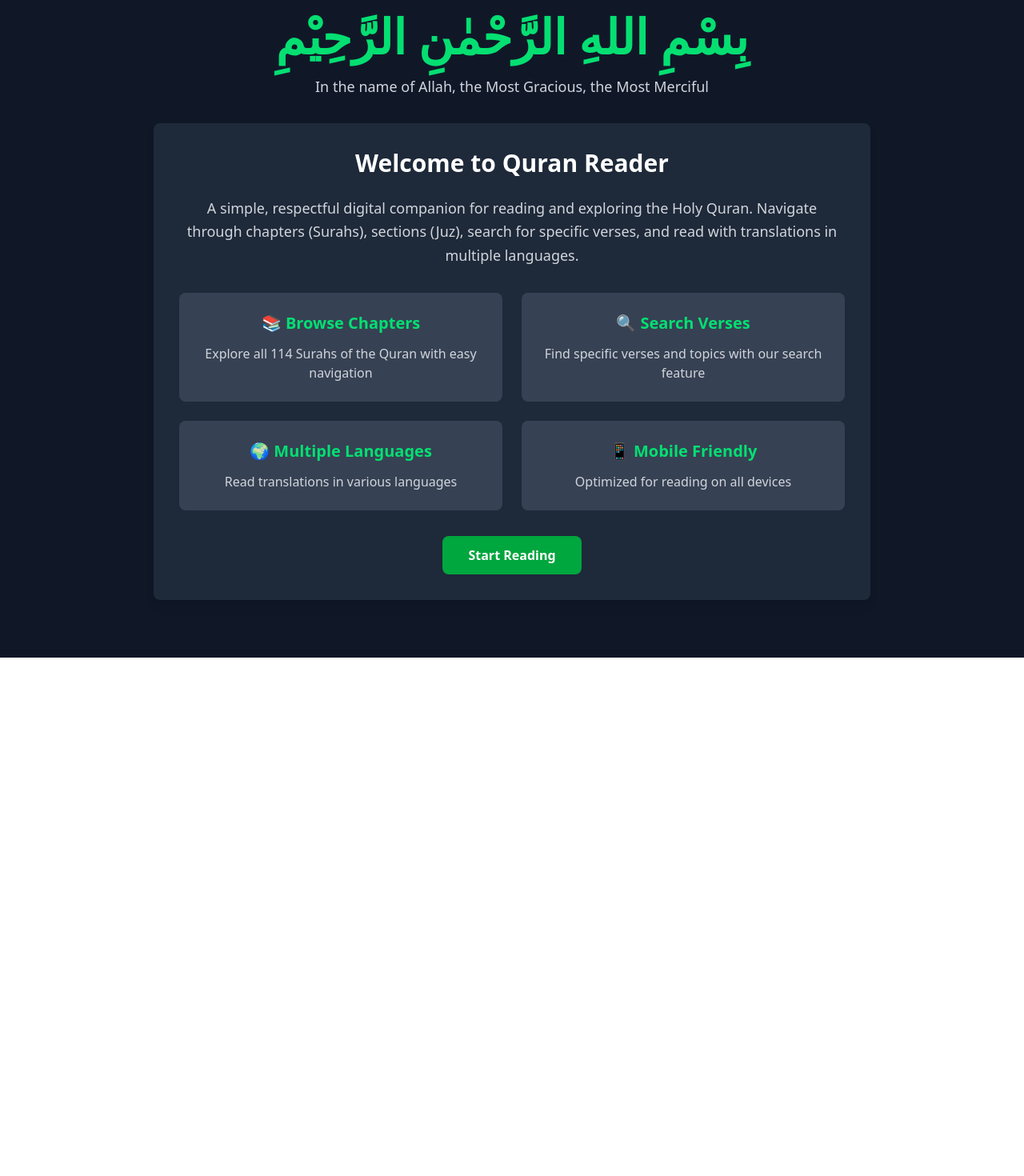
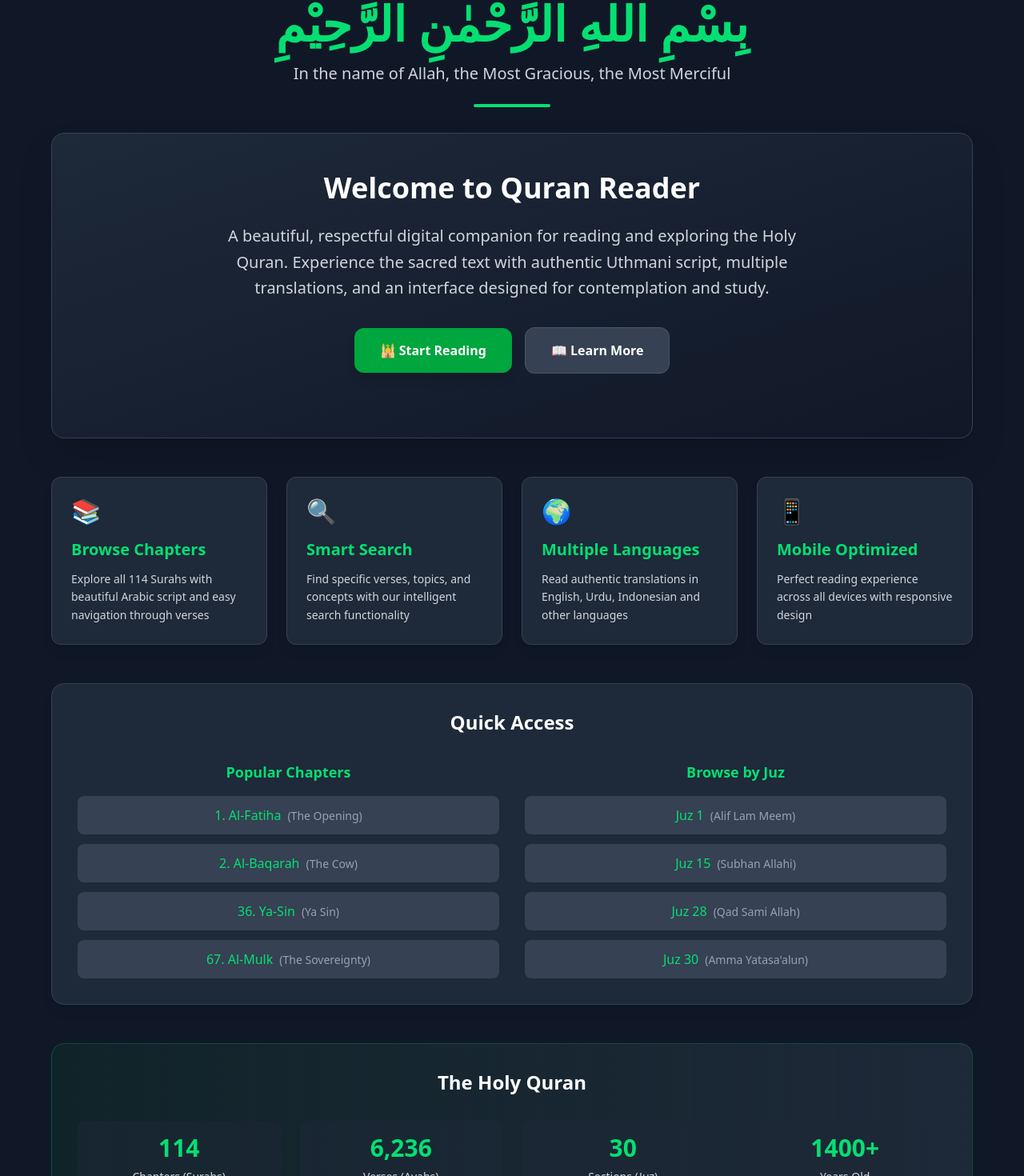
Before and after one commit to ahmed-7002/recite-web, a React (Vite) app: page / in a window 1280 px wide. Shown: the part 118-1588 px from the top of the page at 80% size. Before the commit the page ends 940 px from the top, so only its background shows below. Built offline with nearby package versions, Linux system fonts and the light colour scheme; a web font is replaced by a local one.

Commit message:
improved the Homepage

```diff
--- a/src/App.jsx
+++ b/src/App.jsx
@@ -90,49 +90,154 @@ const Loading = () => (
 // Home Page
 const Home = () => {
   return (
-    <div className="max-w-4xl mx-auto text-center py-12">
+    <div className="max-w-6xl mx-auto py-8">
+      {/* Hero Section */}
+      <div className="text-center mb-12">
         <div className="mb-8">
           <h1 className="text-4xl md:text-6xl font-bold mb-4 text-green-400" style={{ fontFamily: 'Uthmanic' }}>
             بِسْمِ اللهِ الرَّحْمٰنِ الرَّحِيْمِ
           </h1>
-        <p className="text-lg text-gray-300 mb-8">
+          <p className="text-lg md:text-xl text-gray-300 mb-6">
             In the name of Allah, the Most Gracious, the Most Merciful
           </p>
+          <div className="w-24 h-1 bg-green-400 mx-auto rounded-full"></div>
         </div>
 
-      <div className="bg-gray-800 rounded-lg p-8 shadow-lg">
-        <h2 className="text-3xl font-semibold mb-6 text-white">Welcome to Quran Reader</h2>
-        <p className="text-gray-300 text-lg leading-relaxed mb-8">
-          A simple, respectful digital companion for reading and exploring the Holy Quran.
-          Navigate through chapters (Surahs), sections (Juz), search for specific verses,
-          and read with translations in multiple languages.
+        <div className="bg-gradient-to-br from-gray-800 to-gray-900 rounded-2xl p-8 md:p-12 shadow-2xl border border-gray-700">
+          <h2 className="text-3xl md:text-4xl font-bold mb-6 text-white">Welcome to Quran Reader</h2>
+          <p className="text-gray-300 text-lg md:text-xl leading-relaxed mb-8 max-w-3xl mx-auto">
+            A beautiful, respectful digital companion for reading and exploring the Holy Quran.
+            Experience the sacred text with authentic Uthmani script, multiple translations,
+            and an interface designed for contemplation and study.
           </p>
 
-        <div className="grid md:grid-cols-2 gap-6 mb-8">
-          <div className="bg-gray-700 p-6 rounded-lg">
-            <h3 className="text-xl font-semibold mb-3 text-green-400">📚 Browse Chapters</h3>
-            <p className="text-gray-300">Explore all 114 Surahs of the Quran with easy navigation</p>
+          <div className="flex flex-col sm:flex-row gap-4 justify-center items-center mb-8">
+            <Link
+              to="/navigate"
+              className="bg-green-600 hover:bg-green-700 text-white font-semibold py-4 px-8 rounded-xl transition-all duration-300 transform hover:scale-105 shadow-lg"
+            >
+              🕌 Start Reading
+            </Link>
+            <Link
+              to="/about"
+              className="bg-gray-700 hover:bg-gray-600 text-white font-semibold py-4 px-8 rounded-xl transition-all duration-300 border border-gray-600"
+            >
+              📖 Learn More
+            </Link>
           </div>
-          <div className="bg-gray-700 p-6 rounded-lg">
-            <h3 className="text-xl font-semibold mb-3 text-green-400">🔍 Search Verses</h3>
-            <p className="text-gray-300">Find specific verses and topics with our search feature</p>
-          </div>
-          <div className="bg-gray-700 p-6 rounded-lg">
-            <h3 className="text-xl font-semibold mb-3 text-green-400">🌍 Multiple Languages</h3>
-            <p className="text-gray-300">Read translations in various languages</p>
-          </div>
-          <div className="bg-gray-700 p-6 rounded-lg">
-            <h3 className="text-xl font-semibold mb-3 text-green-400">📱 Mobile Friendly</h3>
-            <p className="text-gray-300">Optimized for reading on all devices</p>
         </div>
       </div>
 
-        <Link
-          to="/navigate"
-          className="inline-block bg-green-600 hover:bg-green-700 text-white font-semibold py-3 px-8 rounded-lg transition-colors duration-300"
-        >
-          Start Reading
+      {/* Features Grid */}
+      <div className="grid md:grid-cols-2 lg:grid-cols-4 gap-6 mb-12">
+        <div className="bg-gray-800 p-6 rounded-xl shadow-lg border border-gray-700 hover:border-green-400 transition-all duration-300 hover:transform hover:scale-105">
+          <div className="text-3xl mb-4">📚</div>
+          <h3 className="text-xl font-semibold mb-3 text-green-400">Browse Chapters</h3>
+          <p className="text-gray-300 text-sm leading-relaxed">Explore all 114 Surahs with beautiful Arabic script and easy navigation through verses</p>
+        </div>
+
+        <div className="bg-gray-800 p-6 rounded-xl shadow-lg border border-gray-700 hover:border-green-400 transition-all duration-300 hover:transform hover:scale-105">
+          <div className="text-3xl mb-4">🔍</div>
+          <h3 className="text-xl font-semibold mb-3 text-green-400">Smart Search</h3>
+          <p className="text-gray-300 text-sm leading-relaxed">Find specific verses, topics, and concepts with our intelligent search functionality</p>
+        </div>
+
+        <div className="bg-gray-800 p-6 rounded-xl shadow-lg border border-gray-700 hover:border-green-400 transition-all duration-300 hover:transform hover:scale-105">
+          <div className="text-3xl mb-4">🌍</div>
+          <h3 className="text-xl font-semibold mb-3 text-green-400">Multiple Languages</h3>
+          <p className="text-gray-300 text-sm leading-relaxed">Read authentic translations in English, Urdu, Indonesian and other languages</p>
+        </div>
+
+        <div className="bg-gray-800 p-6 rounded-xl shadow-lg border border-gray-700 hover:border-green-400 transition-all duration-300 hover:transform hover:scale-105">
+          <div className="text-3xl mb-4">📱</div>
+          <h3 className="text-xl font-semibold mb-3 text-green-400">Mobile Optimized</h3>
+          <p className="text-gray-300 text-sm leading-relaxed">Perfect reading experience across all devices with responsive design</p>
+        </div>
+      </div>
+
+      {/* Quick Access Section */}
+      <div className="bg-gray-800 rounded-2xl p-8 shadow-lg border border-gray-700 mb-12">
+        <h3 className="text-2xl font-bold text-center mb-8 text-white">Quick Access</h3>
+        <div className="grid md:grid-cols-2 gap-8">
+          <div className="text-center">
+            <h4 className="text-lg font-semibold mb-4 text-green-400">Popular Chapters</h4>
+            <div className="space-y-3">
+              <Link to="/chapter/1" className="block bg-gray-700 hover:bg-gray-600 p-3 rounded-lg transition-colors">
+                <span className="text-green-400 font-medium">1. Al-Fatiha</span>
+                <span className="text-gray-400 text-sm ml-2">(The Opening)</span>
               </Link>
+              <Link to="/chapter/2" className="block bg-gray-700 hover:bg-gray-600 p-3 rounded-lg transition-colors">
+                <span className="text-green-400 font-medium">2. Al-Baqarah</span>
+                <span className="text-gray-400 text-sm ml-2">(The Cow)</span>
+              </Link>
+              <Link to="/chapter/36" className="block bg-gray-700 hover:bg-gray-600 p-3 rounded-lg transition-colors">
+                <span className="text-green-400 font-medium">36. Ya-Sin</span>
+                <span className="text-gray-400 text-sm ml-2">(Ya Sin)</span>
+              </Link>
+              <Link to="/chapter/67" className="block bg-gray-700 hover:bg-gray-600 p-3 rounded-lg transition-colors">
+                <span className="text-green-400 font-medium">67. Al-Mulk</span>
+                <span className="text-gray-400 text-sm ml-2">(The Sovereignty)</span>
+              </Link>
+            </div>
+          </div>
+
+          <div className="text-center">
+            <h4 className="text-lg font-semibold mb-4 text-green-400">Browse by Juz</h4>
+            <div className="space-y-3">
+              <Link to="/juz/1" className="block bg-gray-700 hover:bg-gray-600 p-3 rounded-lg transition-colors">
+                <span className="text-green-400 font-medium">Juz 1</span>
+                <span className="text-gray-400 text-sm ml-2">(Alif Lam Meem)</span>
+              </Link>
+              <Link to="/juz/15" className="block bg-gray-700 hover:bg-gray-600 p-3 rounded-lg transition-colors">
+                <span className="text-green-400 font-medium">Juz 15</span>
+                <span className="text-gray-400 text-sm ml-2">(Subhan Allahi)</span>
+              </Link>
+              <Link to="/juz/28" className="block bg-gray-700 hover:bg-gray-600 p-3 rounded-lg transition-colors">
+                <span className="text-green-400 font-medium">Juz 28</span>
+                <span className="text-gray-400 text-sm ml-2">(Qad Sami Allah)</span>
+              </Link>
+              <Link to="/juz/30" className="block bg-gray-700 hover:bg-gray-600 p-3 rounded-lg transition-colors">
+                <span className="text-green-400 font-medium">Juz 30</span>
+                <span className="text-gray-400 text-sm ml-2">(Amma Yatasa'alun)</span>
+              </Link>
+            </div>
+          </div>
+        </div>
+      </div>
+
+      {/* Statistics Section */}
+      <div className="bg-gradient-to-r from-green-900/20 to-gray-800 rounded-2xl p-8 border border-green-400/20">
+        <h3 className="text-2xl font-bold text-center mb-8 text-white">The Holy Quran</h3>
+        <div className="grid grid-cols-2 md:grid-cols-4 gap-6 text-center">
+          <div className="bg-gray-800/50 p-4 rounded-lg">
+            <div className="text-3xl font-bold text-green-400 mb-2">114</div>
+            <div className="text-gray-300 text-sm">Chapters (Surahs)</div>
+          </div>
+          <div className="bg-gray-800/50 p-4 rounded-lg">
+            <div className="text-3xl font-bold text-green-400 mb-2">6,236</div>
+            <div className="text-gray-300 text-sm">Verses (Ayahs)</div>
+          </div>
+          <div className="bg-gray-800/50 p-4 rounded-lg">
+            <div className="text-3xl font-bold text-green-400 mb-2">30</div>
+            <div className="text-gray-300 text-sm">Sections (Juz)</div>
+          </div>
+          <div className="bg-gray-800/50 p-4 rounded-lg">
+            <div className="text-3xl font-bold text-green-400 mb-2">1400+</div>
+            <div className="text-gray-300 text-sm">Years Old</div>
+          </div>
+        </div>
+      </div>
+
+      {/* Footer Quote */}
+      <div className="text-center mt-12 py-8">
+        <div className="bg-gray-800 rounded-xl p-6 border-l-4 border-green-400">
+          <p className="text-lg md:text-xl text-gray-300 italic mb-3" style={{ fontFamily: 'Uthmanic' }}>
+            وَنُنَزِّلُ مِنَ الْقُرْآنِ مَا هُوَ شِفَاءٌ وَرَحْمَةٌ لِّلْمُؤْمِنِينَ
+          </p>
+          <p className="text-gray-400 text-sm">
+            "And We send down of the Quran that which is healing and mercy for the believers" - Quran 17:82
+          </p>
+        </div>
       </div>
     </div>
   );
```
Lines whose indentation alone changed are shown as unchanged.
